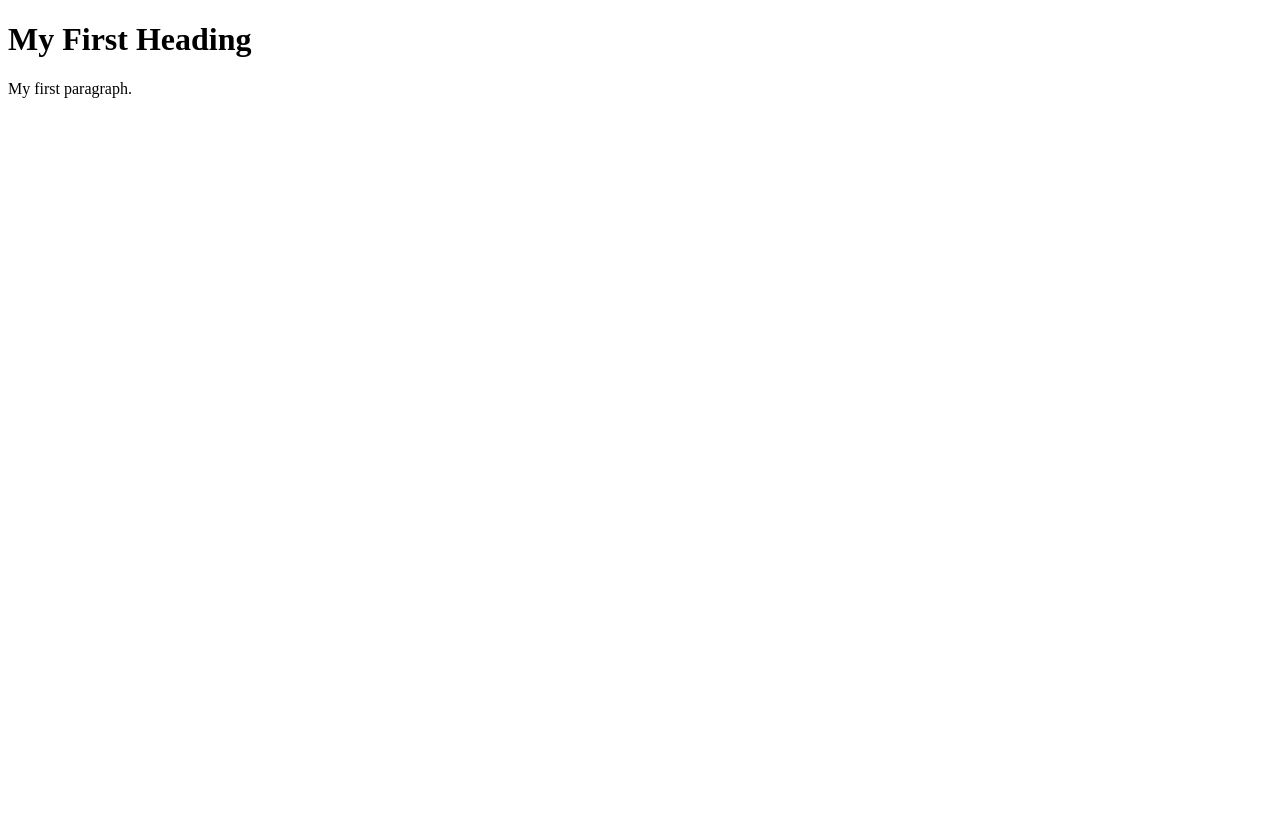
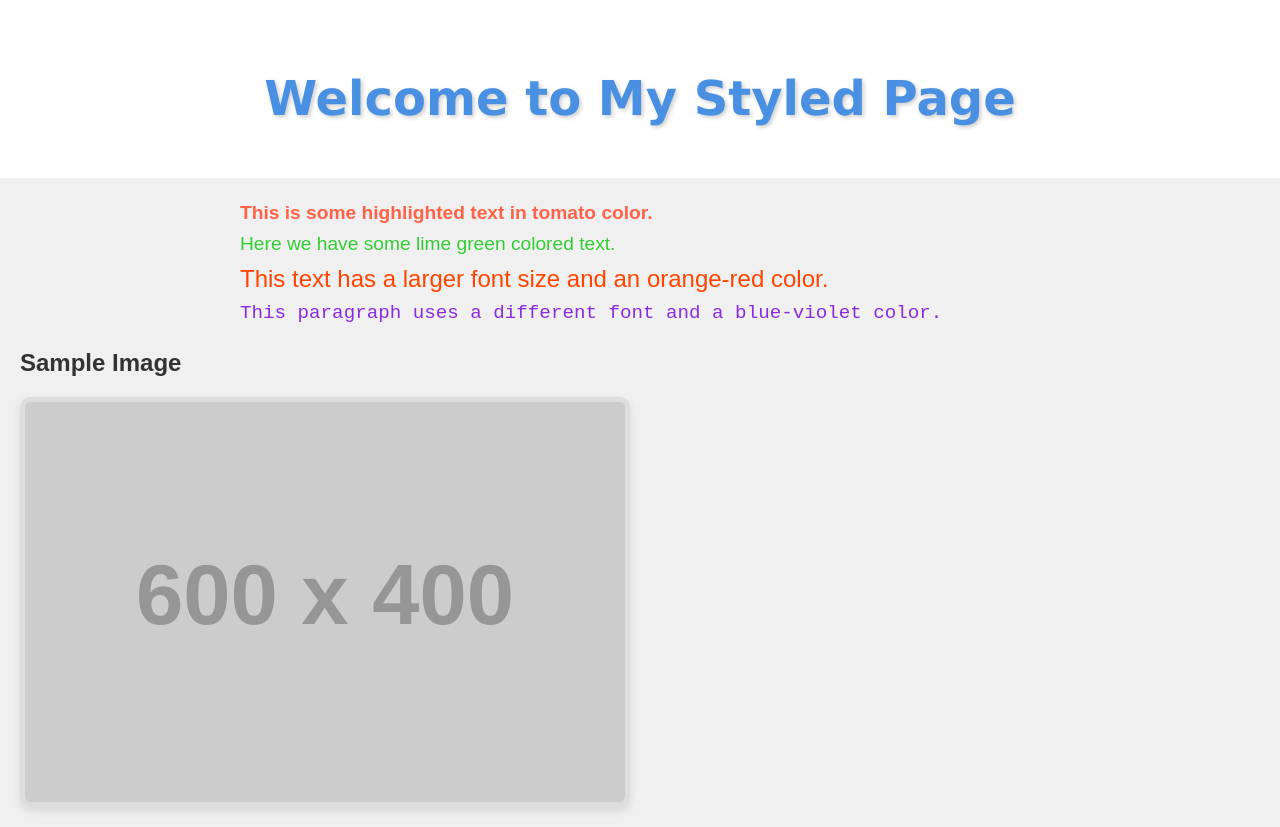
Before and after one commit to Aykaymnp/DESCO, a plain HTML site: page index.html in a window 1280 px wide. Before the commit the page ends 800 px from the top, so only its background shows below. Drawn offline with Linux system fonts and the light colour scheme; placeholder pictures from the web are drawn by us.

Commit message:
Update index.html

```diff
--- a/index.html
+++ b/index.html
@@ -1,10 +1,91 @@
 <!DOCTYPE html>
-<html>
+<html lang="en">
+<head>
+    <meta charset="UTF-8">
+    <meta name="viewport" content="width=device-width, initial-scale=1.0">
+    <title>Styled Web Page</title>
+    <style>
+        body {
+            font-family: 'Arial', sans-serif;
+            margin: 0;
+            padding: 0;
+            background-color: #f0f0f0;
+            color: #333;
+        }
+
+        h1 {
+            text-align: center;
+            font-family: 'Verdana', sans-serif;
+            font-size: 3em;
+            color: #4A90E2;
+            margin-top: 50px;
+            text-shadow: 2px 2px 4px rgba(0, 0, 0, 0.2);
+        }
+
+        header {
+            background-color: #fff;
+            padding: 20px;
+        }
+
+        section {
+            margin: 20px;
+        }
+
+        p {
+            font-size: 1.2em;
+            line-height: 1.6;
+            text-align: justify;
+            max-width: 800px;
+            margin: 0 auto;
+        }
+
+        .highlight {
+            font-weight: bold;
+            color: #FF6347; /* Tomato color */
+        }
+
+        .color-change {
+            color: #32CD32; /* Lime green color */
+        }
+
+        .size-change {
+            font-size: 1.5em;
+            color: #FF4500; /* Orange red */
+        }
+
+        .font-change {
+            font-family: 'Courier New', monospace;
+            color: #8A2BE2; /* Blue violet */
+        }
+
+        .sample-image {
+            display: block;
+            max-width: 100%;
+            height: auto;
+            margin-top: 20px;
+            border: 5px solid #ddd;
+            border-radius: 10px;
+            box-shadow: 0px 4px 10px rgba(0, 0, 0, 0.1);
+        }
+    </style>
+</head>
 <body>
 
-<h1>My First Heading</h1>
+<header>
+    <h1>Welcome to My Styled Page</h1>
+</header>
 
-<p>My first paragraph.</p>
+<section>
+    <p class="highlight">This is some highlighted text in tomato color.</p>
+    <p class="color-change">Here we have some lime green colored text.</p>
+    <p class="size-change">This text has a larger font size and an orange-red color.</p>
+    <p class="font-change">This paragraph uses a different font and a blue-violet color.</p>
+</section>
+
+<section>
+    <h2>Sample Image</h2>
+    <img src="https://via.placeholder.com/600x400" alt="Sample Image" class="sample-image">
+</section>
 
 </body>
 </html>
```
